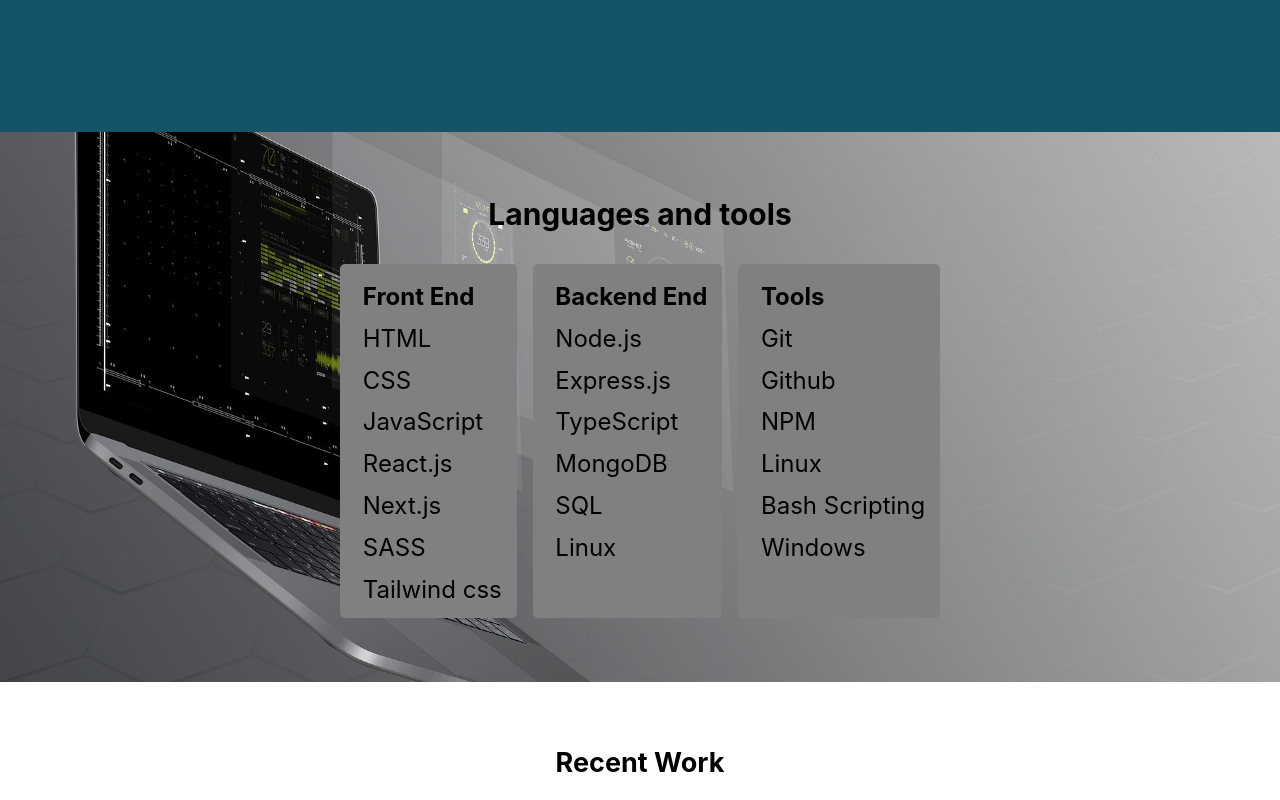
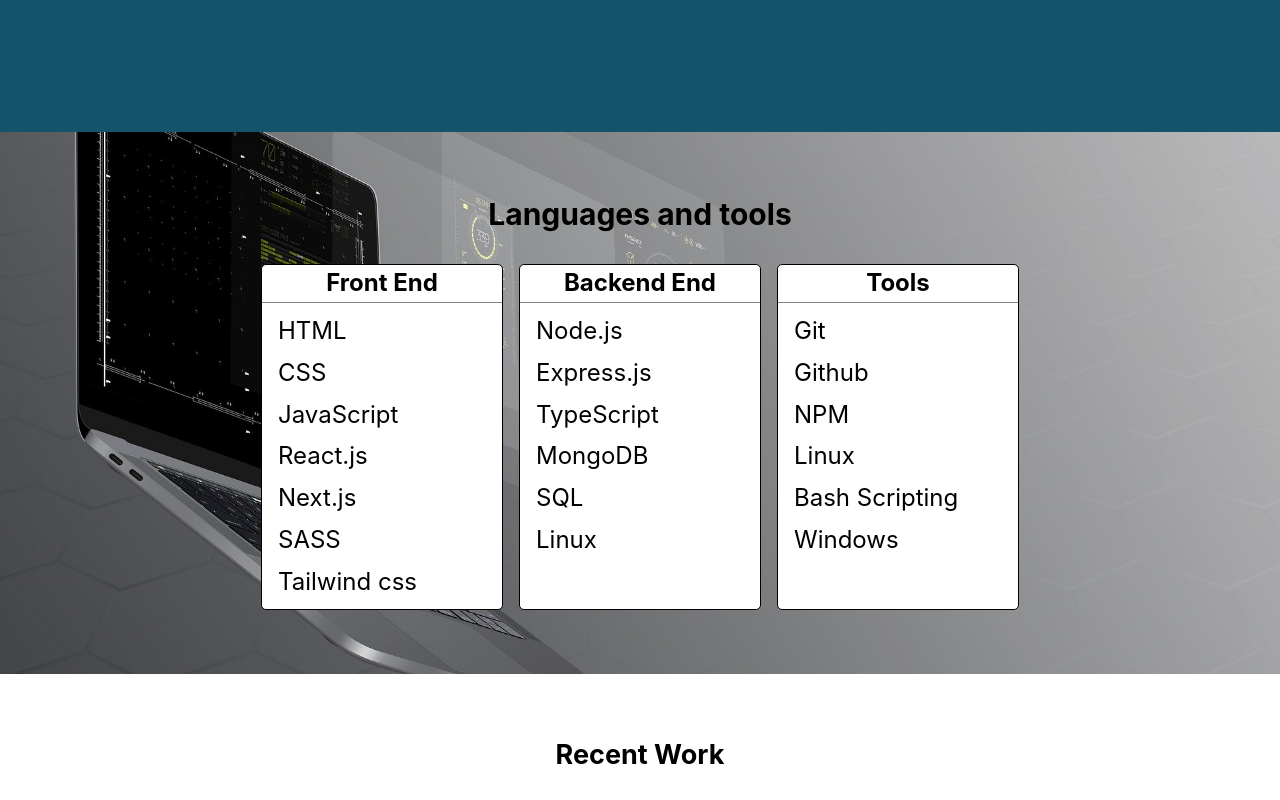
Before and after one commit to muhdibee/portfolio, a website: page index.html in a window 1280 px wide. Shown: the part 700-1500 px from the top of the page. Drawn offline with Linux system fonts and the light colour scheme.

Commit message:
Restyle skills section

```diff
--- a/index.html
+++ b/index.html
@@ -12,6 +12,7 @@
         <header>
             <nav>
                 <ul>
+                    <li><a href="#skills-section">Skills</a></li>
                     <li><a href="#recent-work">Projects</a></li>
                     <li><a href="#contact">Contact</a></li>
                 </ul>
@@ -26,11 +27,11 @@
                 </div>
             </section>
         </header>
-        <section class="skills-section">
-            <h2>Languages and tools</h2>
+        <section class="skills-section" id="skills-section">
+            <h2 class="">Languages and tools</h2>
             <div class="skills-container">
                 <ul>
-                    <li class="skills-header"><b>Front End</b></li>
+                    <li class="skills-header text-center"><b>Front End</b></li>
                     <li class="skill-card">HTML</li>
                     <li class="skill-card">CSS</li>
                     <li class="skill-card">JavaScript</li>
@@ -40,7 +41,7 @@
                     <li class="skill-card">Tailwind css</li>
                 </ul>
                 <ul>
-                    <li class="skills-header"><b>Backend End</b></li>
+                    <li class="skills-header text-center"><b>Backend End</b></li>
                     <li class="skill-card"></li>
                     <li class="skill-card">Node.js</li>
                     <li class="skill-card">Express.js</li>
@@ -50,7 +51,7 @@
                     <li class="skill-card">Linux</li>
                 </ul>
                 <ul>
-                    <li class="skills-header"><b>Tools</b></li>
+                    <li class="skills-header text-center"><b>Tools</b></li>
                     <li class="skill-card">Git</li>
                     <li class="skill-card">Github</li>
                     <li class="skill-card">NPM</li>
--- a/styles.css
+++ b/styles.css
@@ -43,7 +43,7 @@
 }
 
 .text-white {
-    color: #ffffff;
+    color: floralwhite;
 }
 
 .text-cyan {
@@ -122,7 +122,6 @@
 }
 
 .skills-section {
-    color: aqua;
     display: flex;
     flex-flow: column wrap;
     justify-content: center;
@@ -138,34 +137,41 @@
     background-attachment:fixed;
 }
 
+ .skills-header{
+    border-bottom: 1px solid gray;
+    padding-bottom: 5px!important;
+    font-size: 1.5rem;
+}
+
 .skills-container {
     display: flex;
     justify-content: center;
     flex-flow: row wrap;
     gap: 1rem;
-
-    /* border: 1px solid red   ; */
 }
 
 .skills-container ul{
+        min-width: 15rem;
         margin-top: 1rem;
-        border: 2px solid gray   ;
-        background-color: gray;
+        background-color: #ffffff;
         border-radius: 5px;
         padding-top: .2rem;
-        padding-left: .5rem;
+        border: 1px solid black;
 }
 .skills-header {
     /* text-align: center!important */
 }
-.skills-section ul li {
-    /* padding: .6rem; */
+.skills-section ul .skill-card {
     text-align: left;
-    margin: .8rem;
-    padding: 0px;
+    margin: .8rem 0;
+    padding: 0 1rem;
     font-size: 1.5rem;
-    /* font-weight: 500; */
+}
 
+.skills-section ul .skill-card:hover{
+    background-color: gray;
+    color: #ffffff;
+    cursor:default;
 }
 
 .recent-work-title {
@@ -293,6 +299,10 @@
 }
 
 @media (max-width: 600px){
+    /* Kids and me.
+    About
+    Features
+    Tools used */
     #make-things {
         display:none;
     }
```
